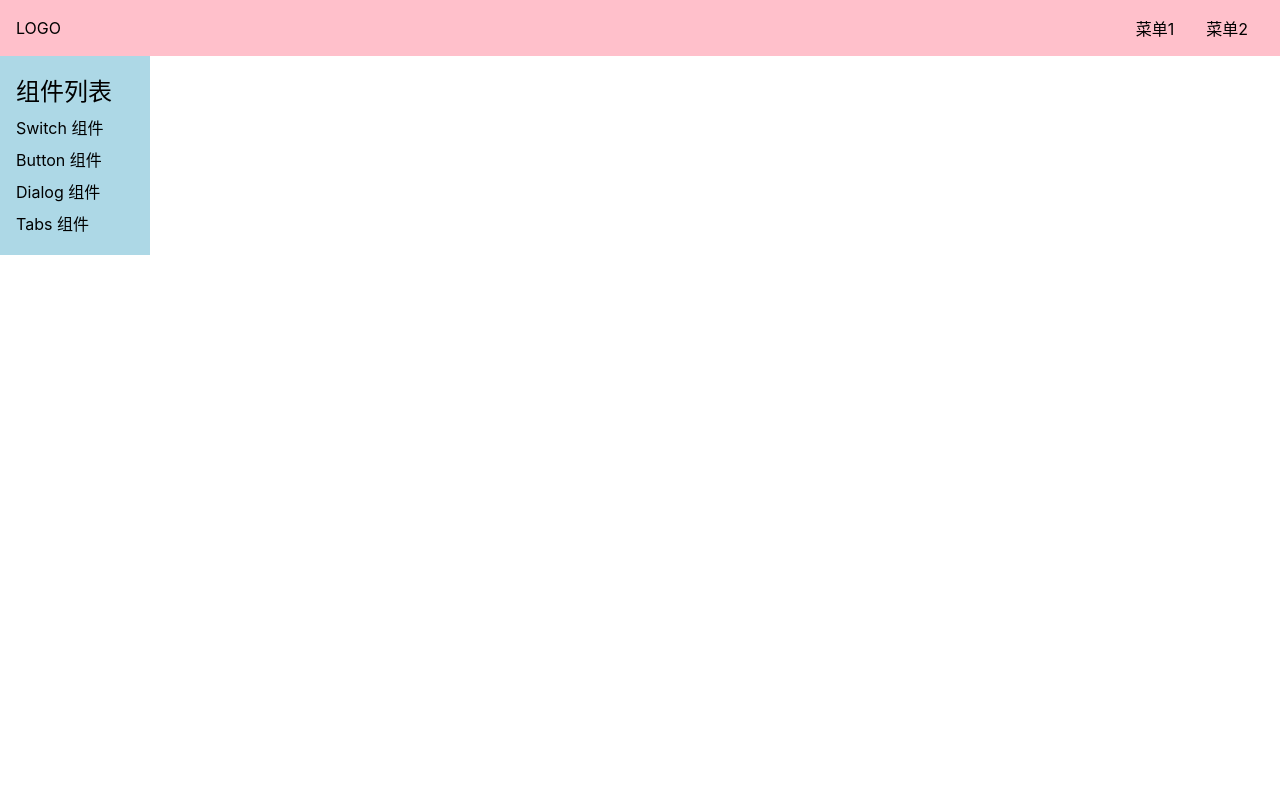
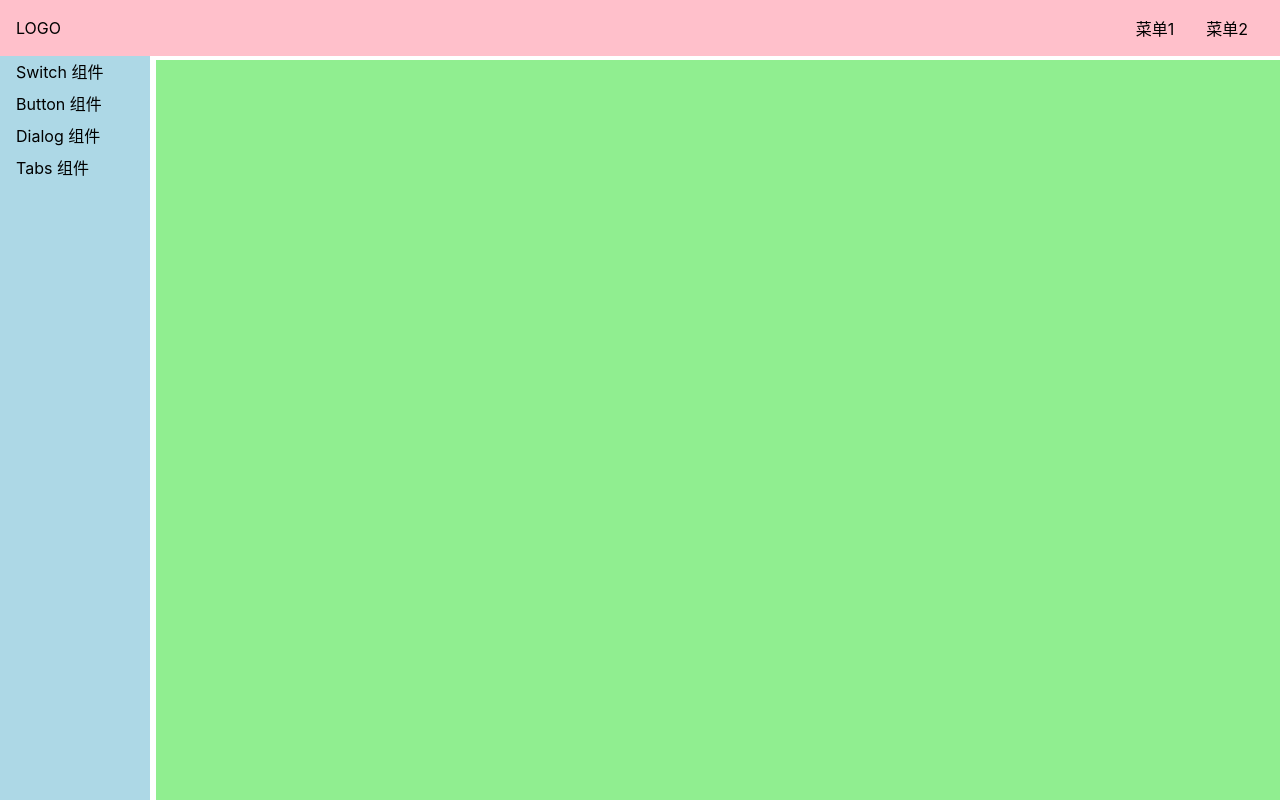
Before and after one commit to Shi-Dekai/origin-ui-vue3, a Vue app: page /#/doc in a window 1280 px wide. Built offline with nearby package versions, Linux system fonts and the light colour scheme.

Commit message:
整体布局 css

```diff
--- a/src/components/topNav.vue
+++ b/src/components/topNav.vue
@@ -26,7 +26,10 @@
   background: pink;
   display: flex;
   padding: 16px;
-  position: relative;
+  position: fixed;
+  top: 0;
+  left: 0;
+  width: 100%;
   z-index: 10;
   justify-content: center;
   align-items: center;
--- a/src/views/Doc.vue
+++ b/src/views/Doc.vue
@@ -1,6 +1,6 @@
 <template>
-  <div>
-    <TopNav />
+  <div class="layout">
+    <TopNav class="nav" />
     <div class="content">
       <aside v-if="menuVisible">
         <h2>组件列表</h2>
@@ -40,10 +40,41 @@
 </script>
 
 <style lang="scss" scoped>
+.layout {
+  display: flex;
+  flex-direction: column;
+  height: 100vh;
+  > .nav {
+    flex-shrink: 0;
+  }
+  > .content {
+    flex-grow: 1;
+    padding-top: 60px;
+    padding-left: 156px;
+    @media (max-width: 500px) {
+      padding-left: 0;
+    }
+  }
+}
+.content {
+  display: flex;
+  > aside {
+    flex-shrink: 0;
+  }
+  > main {
+    flex-grow: 1;
+    padding: 16px;
+    background: lightgreen;
+  }
+}
 aside {
   background: lightblue;
   width: 150px;
   padding: 16px;
+  position: fixed;
+  top: 0;
+  left: 0;
+  height: 100%;
   > h2 {
     margin-bottom: 4px;
   }
@@ -52,11 +83,8 @@
       padding: 4px 0;
     }
   }
-  @media (max-width: 500px) {
-    position: fixed;
-    top: 0;
-    left: 0;
-    padding-top: 70px;
-  }
+}
+main {
+  overflow: auto;
 }
 </style>
```
